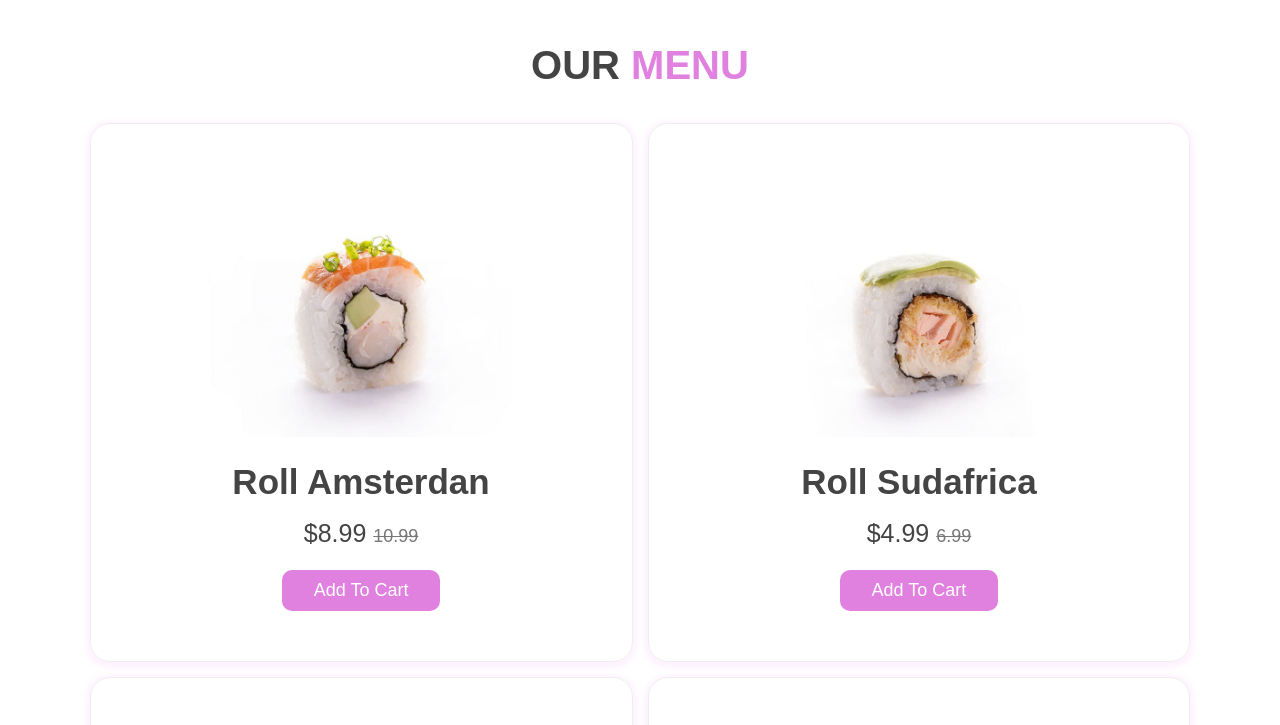
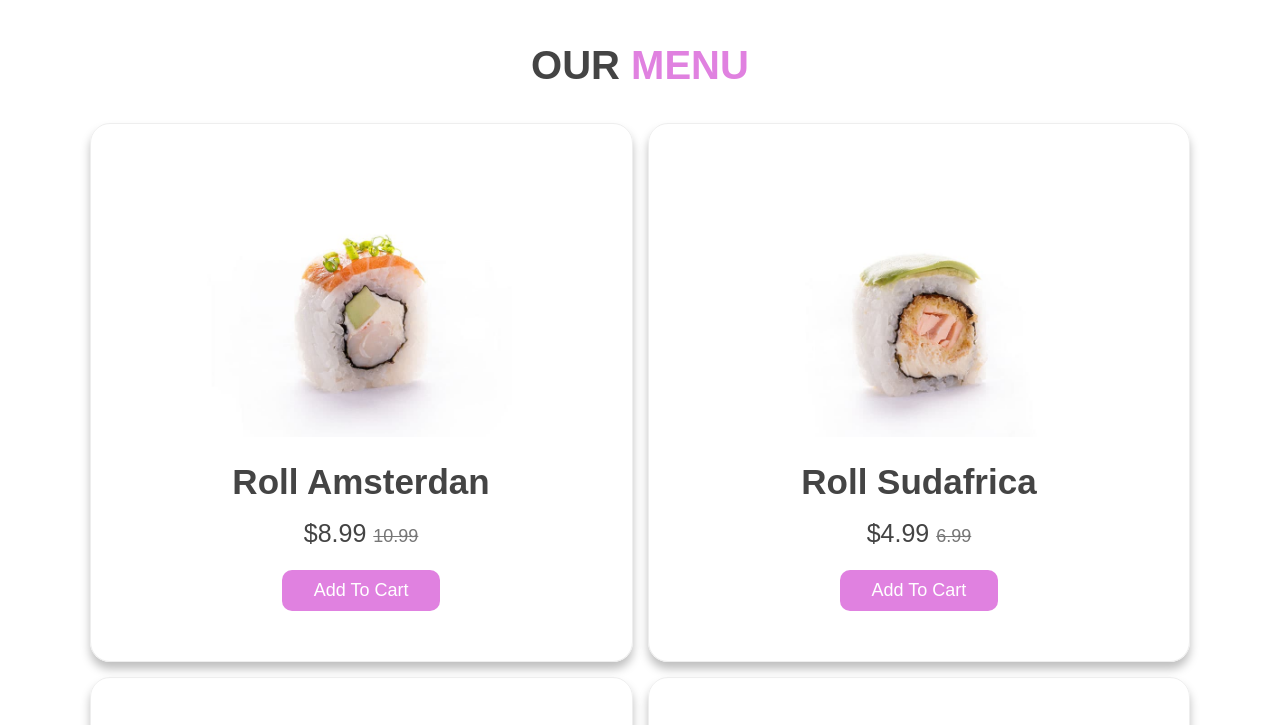
Before and after one commit to csfernandez00/csfwebs-plantilla1, a plain HTML site: page index.html in a window 1280 px wide. Shown: the part 1520-2245 px from the top of the page. Drawn offline with Linux system fonts and the light colour scheme; a web font is replaced by a local one.

Commit message:
box-shadow changed

```diff
--- a/style.css
+++ b/style.css
@@ -16,8 +16,8 @@
     --black: #444;
     --bg: #ffffff;
     --main-color: #e081e0;
-    --box-shadow: 0px 2px 5px 4px rgba(250, 190, 255, 0.205);
-    --box-shadow-hover: 0px 5px 14px 6px rgba(250, 190, 255, 0.507);
+    --box-shadow: 0px 7px 10px  rgba(0, 0, 0, 0.25);
+    --box-shadow-hover: 0px 5px 15px rgba(203, 133, 209, 0.807);
 }
 
 html::-webkit-scrollbar {
@@ -434,6 +434,7 @@ section {
     text-align: center;
     padding: 2rem;
     border-radius: 2rem;
+    box-shadow: var(--box-shadow);
 }
 
 .reviews .box-container .box img {
```
